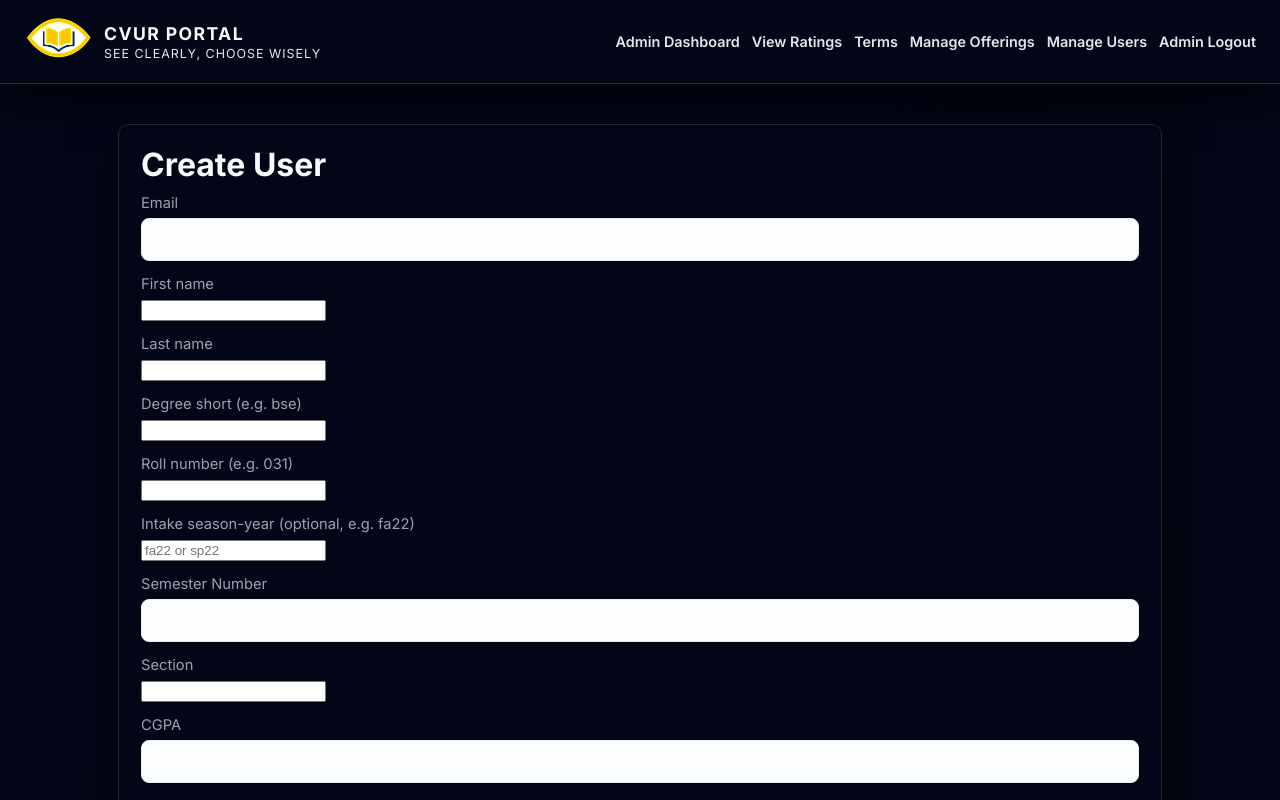
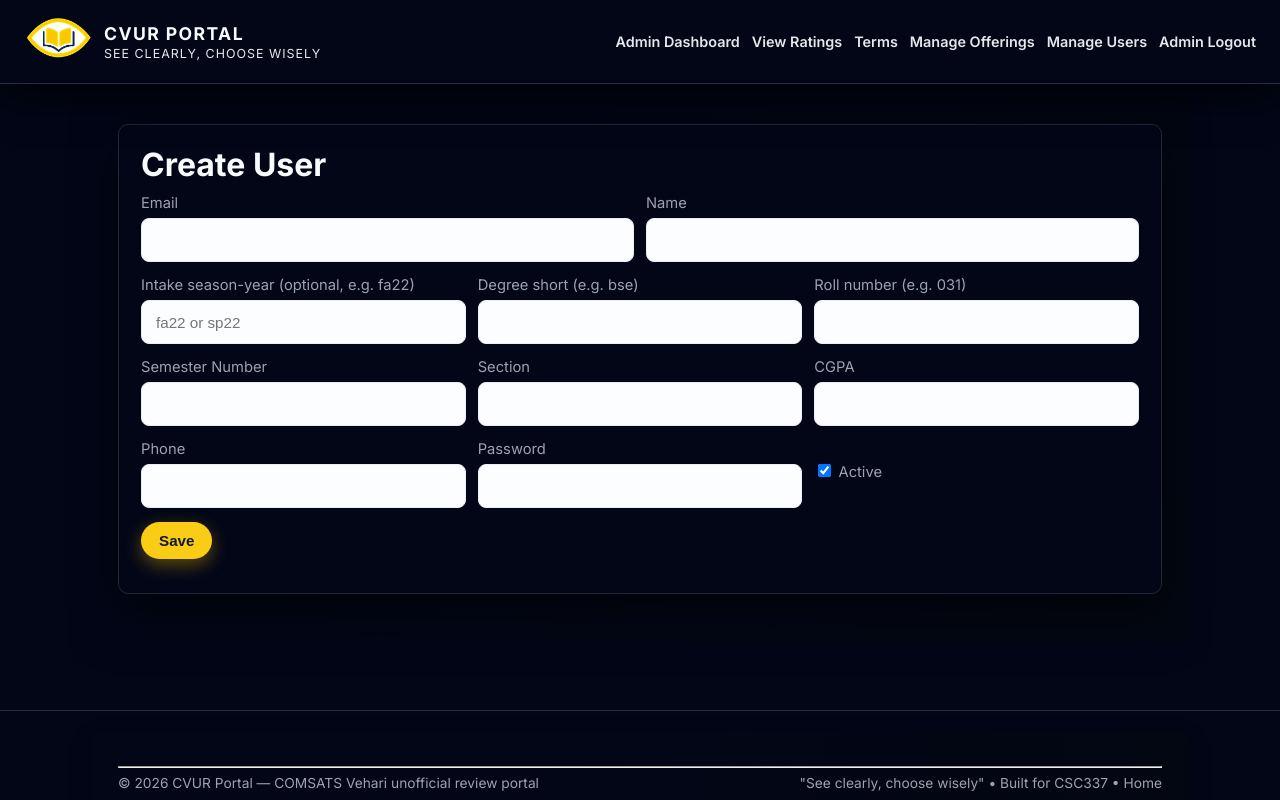
Before and after one commit to FawadSaqlain/review-app, a React (Vite) app in the folder review-app/client/: page /admin/users/new in a window 1280 px wide. Shown: the top 800 px of the page. Built offline with nearby package versions, Linux system fonts and the light colour scheme; no server answers; sample sign-in values are in the browser's storage.

Commit message:
resolved issues

```diff
--- a/review-app/client/src/pages/SignupPage.jsx
+++ b/review-app/client/src/pages/SignupPage.jsx
@@ -56,7 +56,12 @@ export default function SignupPage() {
       <form onSubmit={onSubmit}>
         <div className="form-row">
           <label>Name</label>
-          <input type="text" value={name} onChange={(e) => setName(e.target.value)} placeholder="First name" />
+          <input
+            type="text"
+            value={name}
+            onChange={(e) => setName(e.target.value)}
+            placeholder="Your name"
+          />
         </div>
         <div className="form-row">
           <label>Email</label>
--- a/review-app/client/src/pages/admin/AdminOfferingEditPage.jsx
+++ b/review-app/client/src/pages/admin/AdminOfferingEditPage.jsx
@@ -133,7 +133,8 @@ export default function AdminOfferingEditPage() {
             onChange={(e) => setCourseTitle(e.target.value)}
           />
         </div>
-        <div className="form-row">
+        <div className="form-row form-row-inline">
+          <div className="field">
             <label htmlFor="department">Department</label>
             <select
               id="department"
@@ -149,7 +150,7 @@ export default function AdminOfferingEditPage() {
               ))}
             </select>
           </div>
-        <div className="form-row">
+          <div className="field">
             <label htmlFor="program">Program</label>
             <select
               id="program"
@@ -165,7 +166,9 @@ export default function AdminOfferingEditPage() {
               ))}
             </select>
           </div>
-        <div className="form-row">
+        </div>
+        <div className="form-row form-row-inline">
+          <div className="field">
             <label htmlFor="semesterNumber">Semester Number</label>
             <input
               id="semesterNumber"
@@ -177,7 +180,7 @@ export default function AdminOfferingEditPage() {
               onChange={(e) => setSemesterNumber(e.target.value)}
             />
           </div>
-        <div className="form-row">
+          <div className="field">
             <label htmlFor="section">Section</label>
             <input
               id="section"
@@ -186,7 +189,7 @@ export default function AdminOfferingEditPage() {
               onChange={(e) => setSection(e.target.value)}
             />
           </div>
-        <div className="form-row">
+          <div className="field">
             <label htmlFor="term">Term</label>
             <select
               id="term"
@@ -202,6 +205,7 @@ export default function AdminOfferingEditPage() {
               ))}
             </select>
           </div>
+        </div>
         <div className="form-row">
           <button type="submit">Save</button>
           <button
--- a/review-app/client/src/pages/admin/AdminUserFormPage.jsx
+++ b/review-app/client/src/pages/admin/AdminUserFormPage.jsx
@@ -185,62 +185,116 @@ export default function AdminUserFormPage() {
         <form onSubmit={handleSubmit}>
           {error && <p className="error">{error}</p>}
 
-          <div className="form-row">
+          <div className="form-row form-row-inline">
+            <div className="field">
               <label>Email</label>
-            <input name="email" type="email" required value={form.email} onChange={handleChange} />
+              <input
+                name="email"
+                type="email"
+                required
+                value={form.email}
+                onChange={handleChange}
+              />
+            </div>
+            <div className="field">
+              <label>Name</label>
+              <input
+                name="firstName"
+                type="text"
+                value={form.firstName}
+                onChange={handleChange}
+              />
+            </div>
           </div>
 
-          <div className="form-row">
-            <label>First name</label>
-            <input name="firstName" value={form.firstName} onChange={handleChange} />
+          <div className="form-row form-row-inline">
+            <div className="field">
+              <label>Intake season-year (optional, e.g. fa22)</label>
+              <input
+                name="intake"
+                type="text"
+                value={form.intake}
+                onChange={handleChange}
+                placeholder="fa22 or sp22"
+              />
+            </div>
+            <div className="field">
+              <label>Degree short (e.g. bse)</label>
+              <input
+                name="degreeShort"
+                type="text"
+                value={form.degreeShort}
+                onChange={handleChange}
+              />
+            </div>
+            <div className="field">
+              <label>Roll number (e.g. 031)</label>
+              <input
+                name="rollNumber"
+                type="text"
+                value={form.rollNumber}
+                onChange={handleChange}
+              />
+            </div>
           </div>
 
-          <div className="form-row">
-            <label>Last name</label>
-            <input name="lastName" value={form.lastName} onChange={handleChange} />
+          <div className="form-row form-row-inline">
+            <div className="field">
+              <label>Semester Number</label>
+              <input
+                name="semesterNumber"
+                type="number"
+                min="1"
+                max="12"
+                value={form.semesterNumber}
+                onChange={handleChange}
+              />
+            </div>
+            <div className="field">
+              <label>Section</label>
+              <input
+                name="section"
+                type="text"
+                value={form.section}
+                onChange={handleChange}
+              />
+            </div>
+            <div className="field">
+              <label>CGPA</label>
+              <input
+                name="cgpa"
+                type="number"
+                step="0.01"
+                min="0"
+                max="4"
+                value={form.cgpa}
+                onChange={handleChange}
+              />
+            </div>
           </div>
 
-          <div className="form-row">
-            <label>Degree short (e.g. bse)</label>
-            <input name="degreeShort" value={form.degreeShort} onChange={handleChange} />
+          <div className="form-row form-row-inline">
+            <div className="field">
+              <label>Phone</label>
+              <input
+                name="phone"
+                type="text"
+                value={form.phone}
+                onChange={handleChange}
+              />
             </div>
-
-          <div className="form-row">
-            <label>Roll number (e.g. 031)</label>
-            <input name="rollNumber" value={form.rollNumber} onChange={handleChange} />
+            <div className="field">
+              <label>
+                Password {isEdit ? '(leave blank to keep)' : ''}
+              </label>
+              <input
+                name="password"
+                type="password"
+                value={form.password}
+                onChange={handleChange}
+              />
             </div>
-
-          <div className="form-row">
-            <label>Intake season-year (optional, e.g. fa22)</label>
-            <input name="intake" value={form.intake} onChange={handleChange} placeholder="fa22 or sp22" />
-          </div>
-
-          <div className="form-row">
-            <label>Semester Number</label>
-            <input name="semesterNumber" type="number" min="1" max="12" value={form.semesterNumber} onChange={handleChange} />
-          </div>
-
-          <div className="form-row">
-            <label>Section</label>
-            <input name="section" value={form.section} onChange={handleChange} />
-          </div>
-
-          <div className="form-row">
-            <label>CGPA</label>
-            <input name="cgpa" type="number" step="0.01" min="0" max="4" value={form.cgpa} onChange={handleChange} />
-          </div>
-
-          <div className="form-row">
-            <label>Phone</label>
-            <input name="phone" value={form.phone} onChange={handleChange} />
-          </div>
-
-          <div className="form-row">
-            <label>Password {isEdit ? '(leave blank to keep)' : ''}</label>
-            <input name="password" type="password" value={form.password} onChange={handleChange} />
-          </div>
-
-          <div className="form-row">
+            <div className="field" style={{ alignSelf: 'center' }}>
               <label>
                 <input
                   name="isActive"
@@ -251,9 +305,12 @@ export default function AdminUserFormPage() {
                 Active
               </label>
             </div>
+          </div>
 
           <div className="form-row">
-            <button type="submit" disabled={saving}>{saving ? 'Saving...' : 'Save'}</button>
+            <button type="submit" disabled={saving}>
+              {saving ? 'Saving...' : 'Save'}
+            </button>
           </div>
         </form>
       )}
--- a/review-app/client/src/pages/admin/AdminUsersPage.jsx
+++ b/review-app/client/src/pages/admin/AdminUsersPage.jsx
@@ -57,7 +57,11 @@ export default function AdminUsersPage() {
     <div className="card">
       <h1>Student Users</h1>
 
-      <p><Link to="/admin/users/new">Create new student</Link></p>
+      <p>
+        <Link to="/admin/users/new" className="btn btn-primary">
+          Create new student
+        </Link>
+      </p>
 
       <form className="form-inline" onSubmit={handleSearchSubmit}>
         <div className="form-group">
--- a/review-app/client/src/styles.css
+++ b/review-app/client/src/styles.css
@@ -47,7 +47,11 @@ body{
 
 .form-row{margin-bottom:14px}
 input[type=text], input[type=email], input[type=password], input[type=file], input[type=number], select, textarea{
-	width:100%;padding:12px 14px;border:1px solid #e6eef8;border-radius:8px;background:#fbfdff;color:#07132a;font-size:0.95rem
+	width:100%;padding:12px 14px;border:1px solid #e6eef8;border-radius:8px;background:#fbfdff;color:#07132a;font-size:0.95rem;box-sizing:border-box
+}
+/* keep a consistent visual height for single-line inputs */
+input[type=text], input[type=email], input[type=password], input[type=file], input[type=number], select{
+	height:44px;line-height:1.2;display:block
 }
 label{display:block;margin-bottom:6px;color:var(--muted);font-size:0.92rem}
 button{background:var(--primary);color:#111827;padding:10px 18px;border:none;border-radius:999px;cursor:pointer;font-weight:600;font-size:0.95rem;box-shadow:0 6px 18px rgba(234,179,8,0.4);transition:background .15s ease,transform .15s ease,box-shadow .15s ease}
@@ -103,6 +107,21 @@ pre{background:#020617;padding:12px 14px;border-radius:8px;font-size:0.9rem;over
 form .form-row, form > div{margin-bottom:14px}
 textarea{min-height:120px;resize:vertical}
 
+/* inline form rows for small inputs on admin forms */
+.form-row-inline{display:flex;gap:12px;flex-wrap:wrap;align-items:flex-start}
+.form-row-inline .field{flex:1 1 0;min-width:0}
+
+/* compact subject rows in Add Class Manually */
+.subject-row{display:flex;gap:10px;align-items:center;margin-bottom:10px}
+.subject-row input{flex:1 1 0;min-width:0}
+
+/* small circular icon buttons (e.g. remove subject) */
+.icon-button{display:inline-flex;align-items:center;justify-content:center;width:32px;height:32px;border-radius:999px;border:none;background:#111827;color:#e5e7eb;cursor:pointer;box-shadow:0 4px 10px rgba(15,23,42,0.7);font-size:0.85rem}
+.icon-button i{pointer-events:none}
+.icon-button:hover{background:#020617}
+.icon-button.danger{background:rgba(239,68,68,0.15);color:var(--danger);box-shadow:none}
+.icon-button.danger:hover{background:rgba(239,68,68,0.3)}
+
 /* filters bar for listings */
 .filters{display:flex;flex-wrap:wrap;gap:10px 16px;align-items:flex-end;margin-bottom:16px;padding:14px 16px;border-radius:var(--radius);background:#020617;border:1px solid rgba(250,204,21,0.3)}
 .filters label{margin-bottom:0;font-size:0.85rem;color:#e5e7eb}
@@ -148,4 +167,6 @@ textarea{min-height:120px;resize:vertical}
 	.table{display:block;overflow-x:auto;-webkit-overflow-scrolling:touch}
 	.profile-grid{grid-template-columns:1fr}
 	.profile-header{flex-direction:column;align-items:flex-start}
+	.form-row-inline{flex-direction:column}
+	.form-row-inline .field{width:100%}
 }
```
Also changed, not shown: review-app/client/src/pages/admin/AdminAddClassPage.jsx (+5 -3 lines), 1 other file (tests, documents, lock files or other folders). Lines whose indentation alone changed are shown as unchanged.
